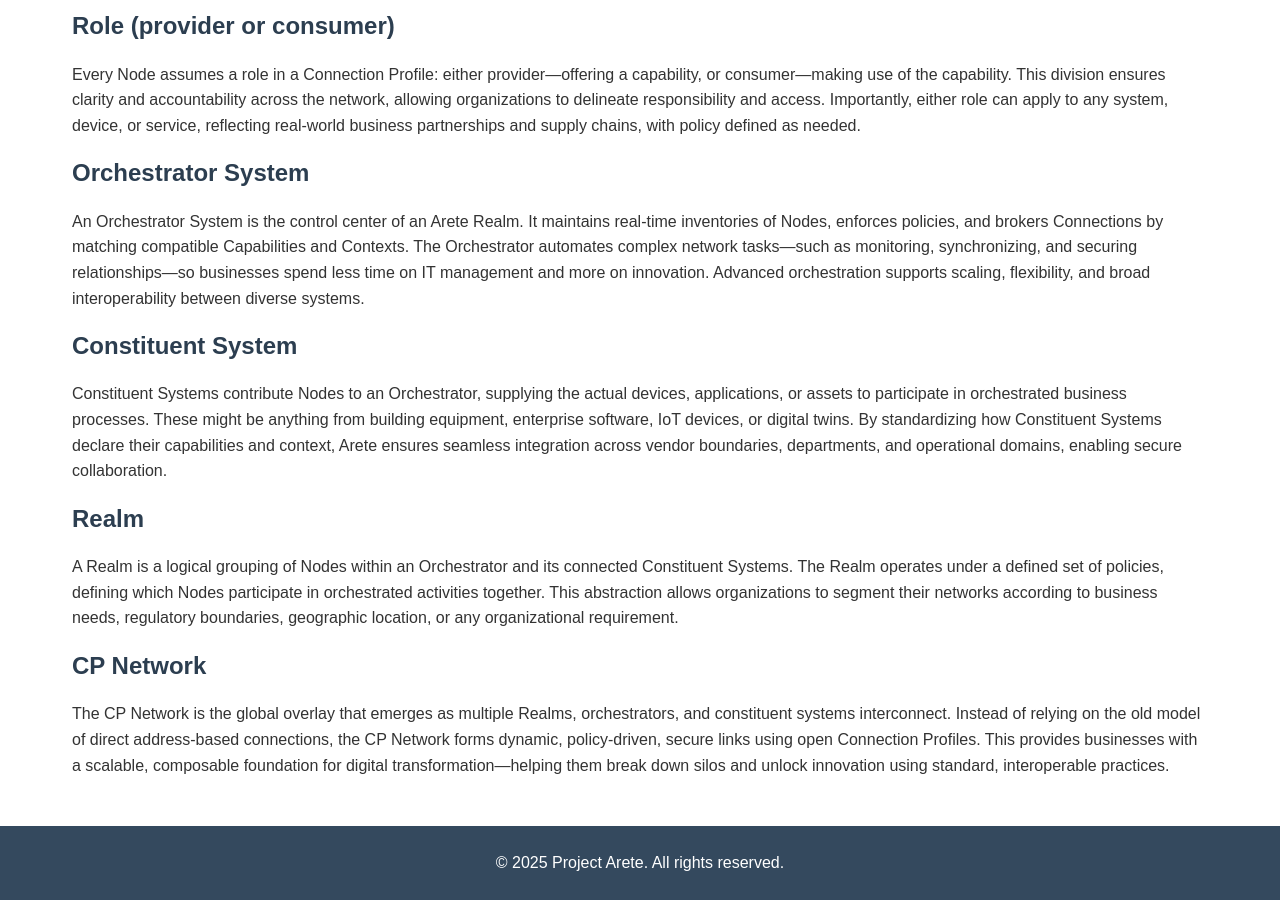
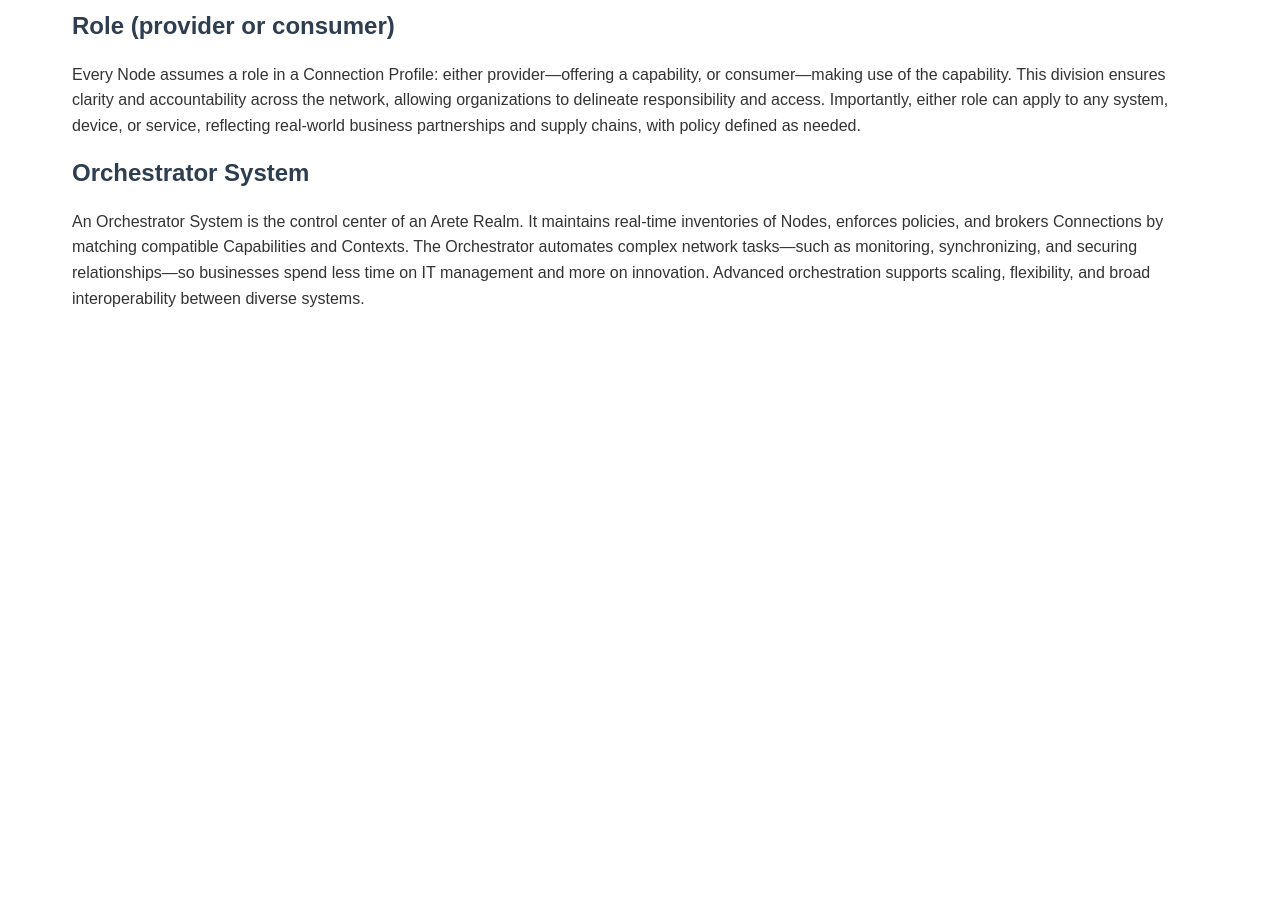
Before and after one commit to project-arete/website, a Jekyll site: the page fundamentals.html, which Jekyll copies as it is, in a window 1280 px wide and 900 px high, scrolled down 1295 px. Built offline with Jekyll 4.4.1, drawn with Linux system fonts in a browser that asks for light colours; after the commit the page ends 1654 px from its top, so only the background shows below that.

Commit message:
Update fundamentals.html

```diff
--- a/fundamentals.html
+++ b/fundamentals.html
@@ -26,59 +27,34 @@
       <p>Arete organizes networks by focusing on nodes, context, and capabilities, providing a structured foundation for systems to work together securely and efficiently. Instead of building connections based on technical addresses, Arete emphasizes business roles and real-world relationships. Its architecture helps organizations define and manage how technology assets interact, keeping things organized, traceable, and easy to adapt as needs change.</p>
       <p>This page aims to clarify the terminology and concepts that are central to Arete, presenting the basics in a way that helps any business leader or technical stakeholder understand how the system works.</p>
     </section>
-
     <section>
       <h2>Node</h2>
       <p>A Node is the foundational unit of the Arete network. Think of a Node as any device, digital service, or asset that participates in a system—from sensors and gateways to cloud applications and business software. Each Node is capable of representing its unique capabilities and interests to the broader network. By publishing what it can do and in what context, Nodes can interact with others in meaningful, secure, and flexible ways. In practice, Nodes are synchronized across Orchestrator and Constituent Systems, meaning their functionality and relationships are always up to date within a business environment. This enables rapid, adaptable integration without tedious manual configuration or fragile custom code—making business networks much more resilient and agile.</p>
     </section>
-
     <section>
       <h2>Context</h2>
       <p>Context describes the environment or scope in which a Node's capabilities can be applied. It is a grouping inside a Node that might reflect a physical location (such as a building or room), a specific business function, or any other relevant operational domain. Context isn't just a tag; it's the mechanism that ensures business rules and policies are strictly enforced, so that only appropriate connections and activities happen. This way, organizations can confidently orchestrate connections—like HVAC controls only linking to certain floors, or financial systems only connecting under strict regulatory domains—reducing risk and enhancing compliance.</p>
     </section>
-
     <section>
       <h2>Capability</h2>
       <p>A Capability is what a Node offers or needs within a given Context. Capabilities are attached to Contexts, and define precisely what service, data, or action a Node is ready to provide or consume. These might range from sharing sensor data to processing transactions, managing access controls, or automating building services. By declaring Capabilities, organizations streamline interoperability and integration, because every interaction is standardized and governed by clear contracts attached to the right Context—eliminating ambiguity and simplifying scaling.</p>
     </section>
-
     <section>
       <h2>Connection</h2>
       <p>Connections in Arete are the live, operational links between Nodes, established when compatible Capabilities in a shared Context are identified. Unlike traditional networks based on static addresses, Arete connections are orchestrated dynamically based on the needs and intent of the business at any moment. This not only supports highly responsive and agile operations, but also makes everything instantly auditable, manageable, and secure through built-in policy enforcement and traceability.</p>
     </section>
-
     <section>
       <h2>Connection Profile (CP)</h2>
       <p>A Connection Profile (CP)—always named as cp:profile.name—is a standardized contract that defines how two Nodes interact over a Connection. Each CP specifies the roles involved (provider and consumer), details the terms of the exchange, and outlines the expectations each Node must fulfill. CPs are domain-agnostic, open-source, and reusable, which greatly simplifies integration between vendors, products, and systems. Businesses benefit from lower costs, easier compliance, and instant plug-and-play interoperability.</p>
     </section>
-
     <section>
       <h2>Role (provider or consumer)</h2>
       <p>Every Node assumes a role in a Connection Profile: either provider—offering a capability, or consumer—making use of the capability. This division ensures clarity and accountability across the network, allowing organizations to delineate responsibility and access. Importantly, either role can apply to any system, device, or service, reflecting real-world business partnerships and supply chains, with policy defined as needed.</p>
     </section>
-
     <section>
       <h2>Orchestrator System</h2>
       <p>An Orchestrator System is the control center of an Arete Realm. It maintains real-time inventories of Nodes, enforces policies, and brokers Connections by matching compatible Capabilities and Contexts. The Orchestrator automates complex network tasks—such as monitoring, synchronizing, and securing relationships—so businesses spend less time on IT management and more on innovation. Advanced orchestration supports scaling, flexibility, and broad interoperability between diverse systems.</p>
     </section>
-
-    <section>
-      <h2>Constituent System</h2>
-      <p>Constituent Systems contribute Nodes to an Orchestrator, supplying the actual devices, applications, or assets to participate in orchestrated business processes. These might be anything from building equipment, enterprise software, IoT devices, or digital twins. By standardizing how Constituent Systems declare their capabilities and context, Arete ensures seamless integration across vendor boundaries, departments, and operational domains, enabling secure collaboration.</p>
-    </section>
-
-    <section>
-      <h2>Realm</h2>
-      <p>A Realm is a logical grouping of Nodes within an Orchestrator and its connected Constituent Systems. The Realm operates under a defined set of policies, defining which Nodes participate in orchestrated activities together. This abstraction allows organizations to segment their networks according to business needs, regulatory boundaries, geographic location, or any organizational requirement.</p>
-    </section>
-
-    <section>
-      <h2>CP Network</h2>
-      <p>The CP Network is the global overlay that emerges as multiple Realms, orchestrators, and constituent systems interconnect. Instead of relying on the old model of direct address-based connections, the CP Network forms dynamic, policy-driven, secure links using open Connection Profiles. This provides businesses with a scalable, composable foundation for digital transformation—helping them break down silos and unlock innovation using standard, interoperable practices.</p>
-    </section>
   </main>
-  <footer>
-    <p>© 2025 Project Arete. All rights reserved.</p>
-  </footer>
 </body>
 </html>
```
Also changed, not shown: other parts of fundamentals.html (+1 -0 lines).
